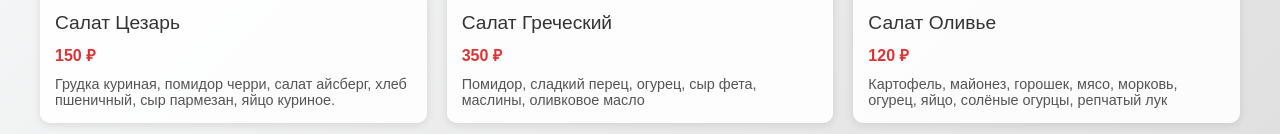
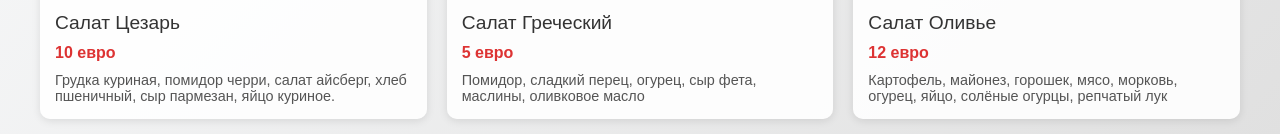
Before and after one commit to Denis-Shev777/Cafe-Menu1, a plain HTML site: page index.html in a window 1280 px wide. Shown: the part 300-434 px from the top of the page. Drawn offline with Linux system fonts and the light colour scheme.

Commit message:
Update index.html

```diff
--- a/index.html
+++ b/index.html
@@ -119,7 +119,7 @@
     <img src="images/Цезарь.jpg" alt="Цезарь" />
     <div class="dish-info">
       <div class="dish-title">Салат Цезарь</div>
-      <div class="dish-price">150 ₽</div>
+      <div class="dish-price">10 евро</div>
       <div class="dish-ingredients">
         Грудка куриная, помидор черри, салат айсберг, хлеб пшеничный, сыр пармезан, яйцо куриное.
       </div>
@@ -131,7 +131,7 @@
     <img src="images/Греческий.jpg" alt="Греческий" />
     <div class="dish-info">
       <div class="dish-title">Салат Греческий</div>
-      <div class="dish-price">350 ₽</div>
+      <div class="dish-price">5 евро</div>
       <div class="dish-ingredients">
         Помидор, сладкий перец, огурец, сыр фета, маслины, оливковое масло
       </div>
@@ -143,7 +143,7 @@
     <img src="images/Оливье.jpg" alt="Оливье" />
     <div class="dish-info">
       <div class="dish-title">Салат Оливье</div>
-      <div class="dish-price">120 ₽</div>
+      <div class="dish-price">12 евро</div>
       <div class="dish-ingredients">
         Картофель, майонез, горошек, мясо, морковь, огурец, яйцо, солёные огурцы, репчатый лук
       </div>
```
